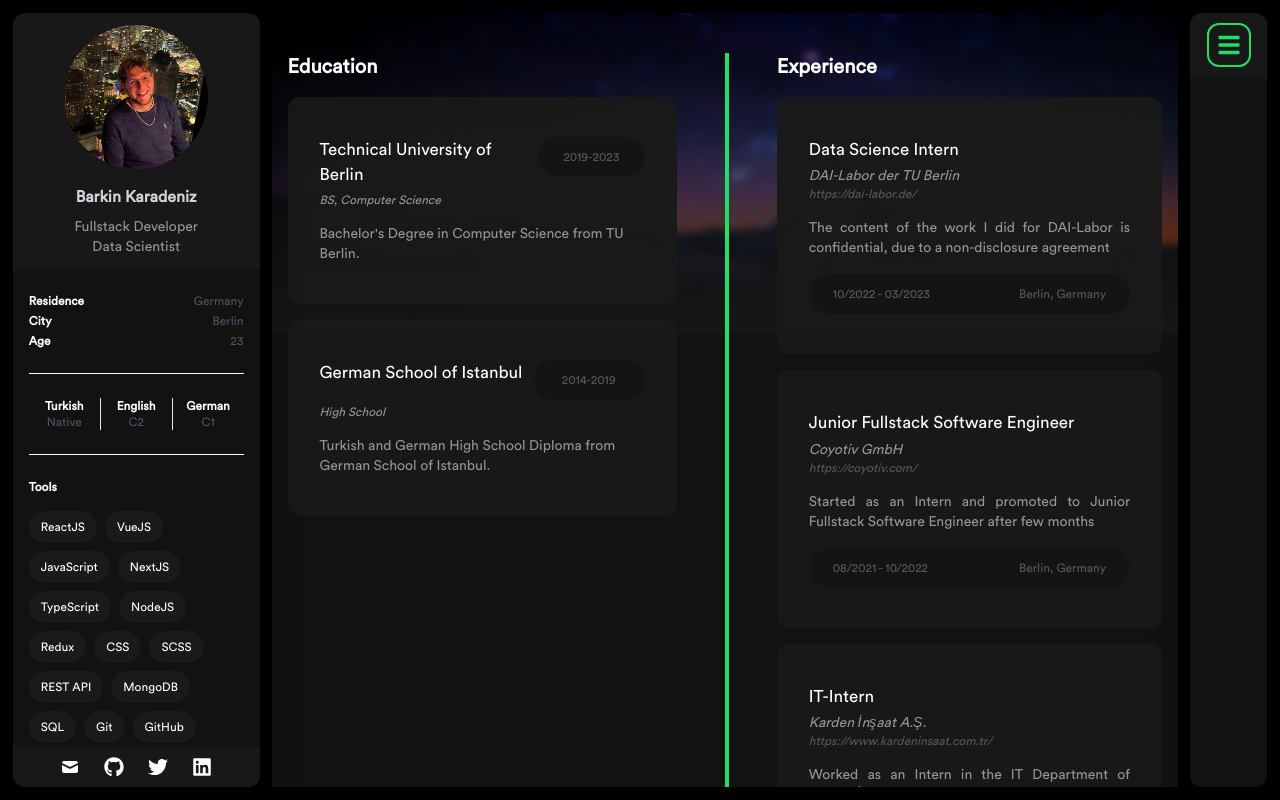
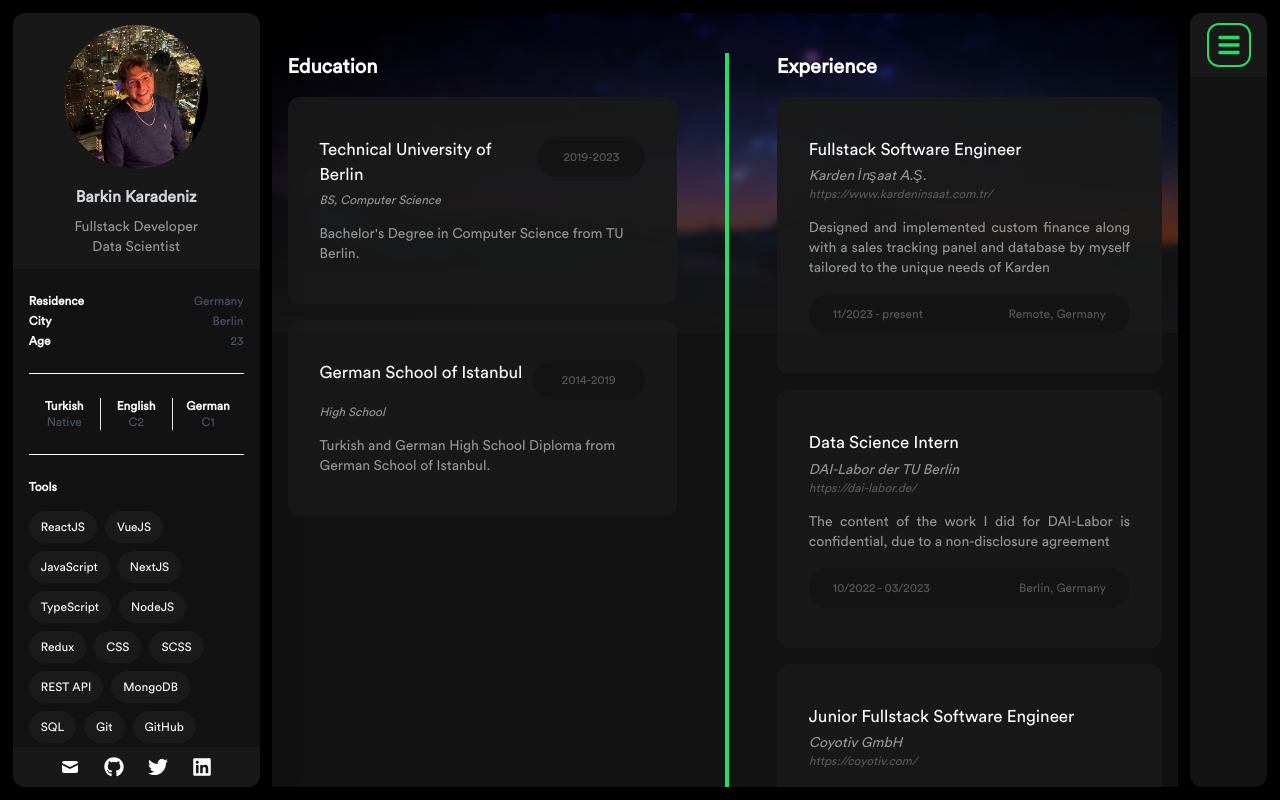
Before and after one commit to barkinkaradeniz-tr/barkinkaradeniz-tr.github.io, a Next.js app: page /background in a window 1280 px wide. Built offline with nearby package versions, Linux system fonts and the light colour scheme.

Commit message:
Update experience

```diff
--- a/constants/constants.js
+++ b/constants/constants.js
@@ -90,6 +90,15 @@ export const background = [
         expCards: [
             {
                 id: 1,
+                role: "Fullstack Software Engineer",
+                title: "Karden İnşaat A.Ş.",
+                url: "https://www.kardeninsaat.com.tr/",
+                desc: "Designed and implemented custom finance along with a sales tracking panel and database by myself tailored to the unique needs of Karden",
+                year: "11/2023 - present",
+                location: "Remote, Germany",
+            },
+            {
+                id: 2,
                 role: "Data Science Intern",
                 title: "DAI-Labor der TU Berlin",
                 url: "https://dai-labor.de/",
@@ -98,22 +107,13 @@ export const background = [
                 location: "Berlin, Germany",
             },
             {
-                id: 2,
+                id: 3,
                 role: "Junior Fullstack Software Engineer",
                 title: "Coyotiv GmbH",
                 url: "https://coyotiv.com/",
                 desc: "Started as an Intern and promoted to Junior Fullstack Software Engineer after few months",
                 year: "08/2021 - 10/2022",
                 location: "Berlin, Germany",
-            },
-            {
-                id: 3,
-                role: "IT-Intern",
-                title: "Karden İnşaat A.Ş.",
-                url: "https://www.kardeninsaat.com.tr/",
-                desc: "Worked as an Intern in the IT Department of Karden İnşaat A.Ş. for 3 months",
-                year: "07/2020 - 09/2020",
-                location: "Istanbul, Turkiye",
             },
         ],
     },
```
